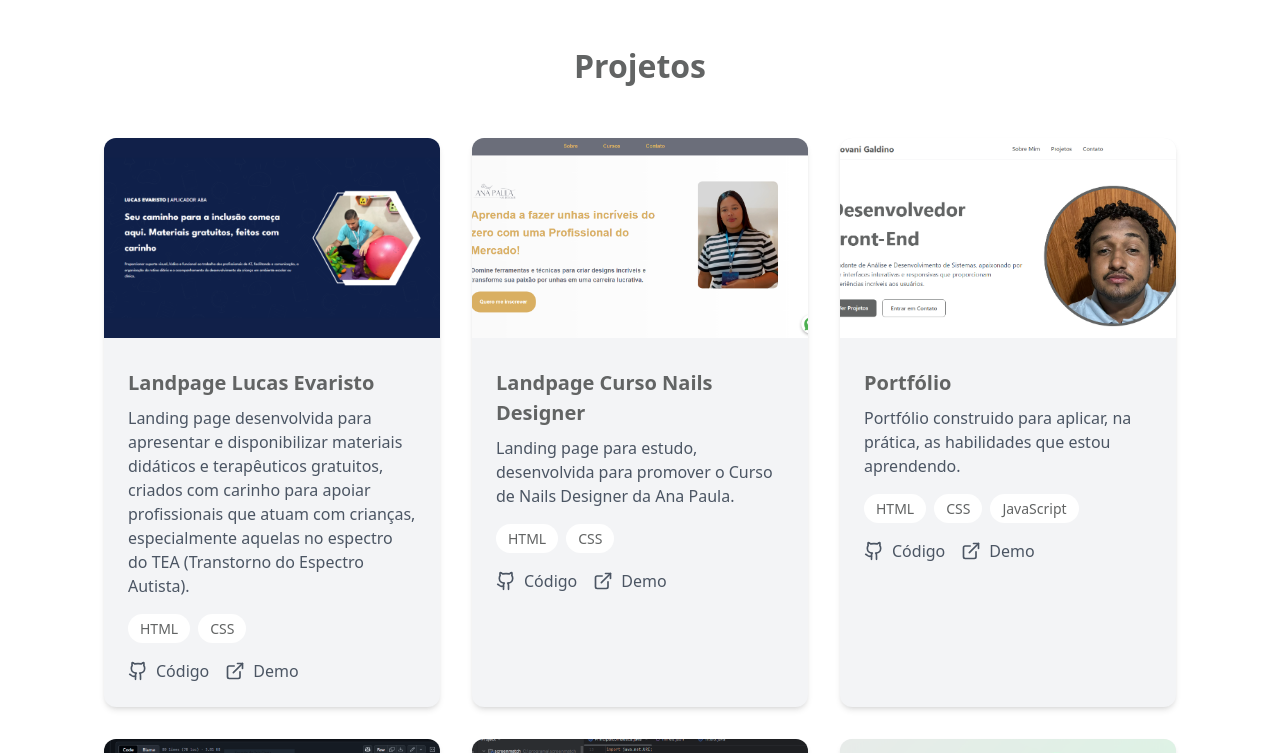
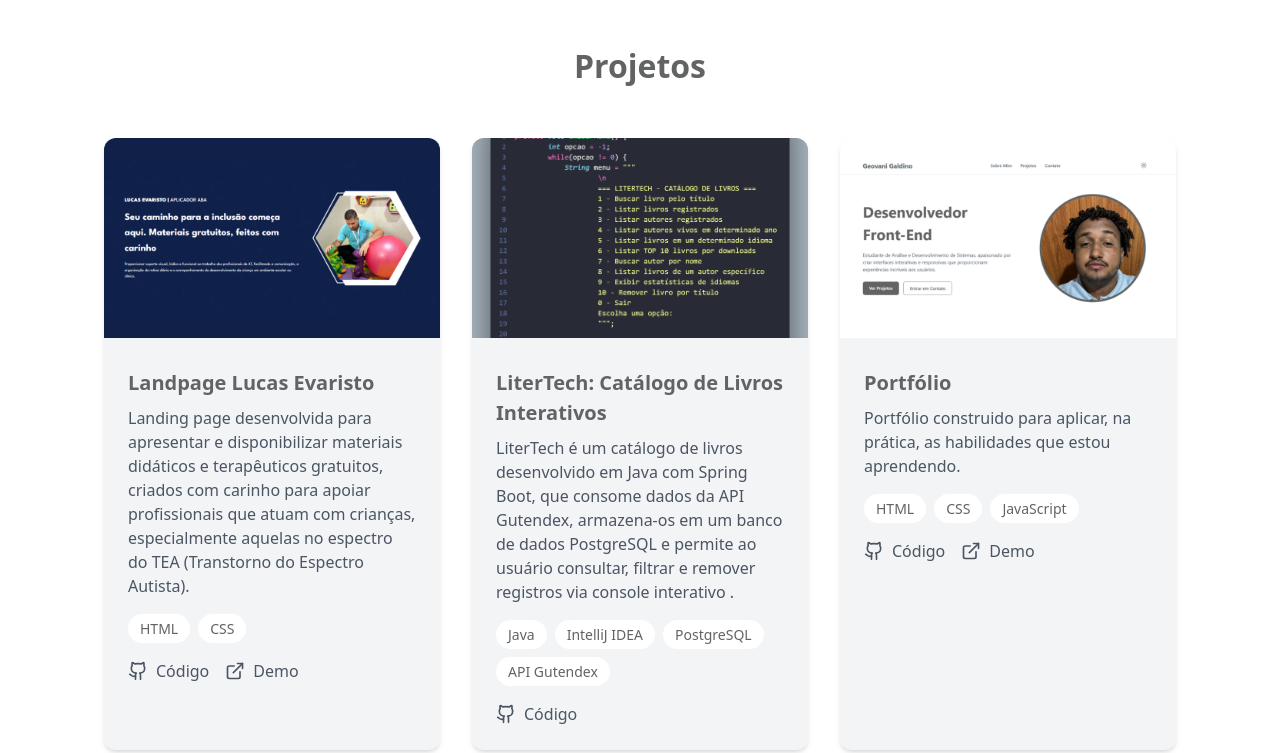
Before and after one commit to geovanigaldino/portfolio, a plain HTML site: page index.html in a window 1280 px wide. Shown: the part 1260-2013 px from the top of the page. Drawn offline with Linux system fonts and the light colour scheme.

Commit message:
"Atualiza portfólio com melhorias no layout, inclusão de novos projetos, atualização da imagem de portfólio, remoção de link desnecessário e ajustes na responsividade e navegação."

```diff
--- /dev/null
+++ b/assets/css/media-queries.css
@@ -0,0 +1,50 @@
+/* Media Queries */
+@media (max-width: 768px) {
+    .hero .container {
+        flex-direction: column;
+        text-align: center;
+    }
+
+    .hero-buttons {
+        justify-content: center;
+    }
+
+    .hero-content h2 {
+        font-size: 2.5rem;
+    }
+}
+
+@media (max-width: 576px) {
+
+    .container {
+        padding: 0;
+    }
+
+    .header {
+        padding: 1rem;
+    }
+
+    .header h1 {
+        font-size: 1rem;
+    }
+
+    .hero-content h1 {
+        font-size: 2rem;
+    }
+
+    .hero-content p {
+        font-size: 1rem;
+    }
+
+    .about-content {
+        padding: 0 1rem;
+    }
+
+    .projects-grid {
+        grid-template-columns: 1fr;
+    }
+
+    .project-card {
+        margin-bottom: 2rem;
+    }
+}
--- a/assets/styles/style.css
+++ b/assets/css/style.css
@@ -106,16 +106,39 @@ img {
     flex: 1;
 }
 
+@keyframes fadeInSlideUp {
+    0% {
+        opacity: 0;
+        transform: translateY(20px); /* Começa 20px abaixo */
+    }
+    100% {
+        opacity: 1;
+        transform: translateY(0); /* Termina na posição original */
+    }
+}
+
 .hero-content h2 {
     font-size: 3.5rem;
     font-weight: 700;
     margin-bottom: 1.5rem;
+    opacity: 0;
+    animation: fadeInSlideUp 0.8s ease forwards;
+    animation-delay: 0.2s;
 }
 
 .hero-content p {
+    opacity: 0;
+    animation: fadeInSlideUp 0.8s ease forwards;
+    animation-delay: 0.5s;
     font-size: 1.125rem;
     color: var(--text-secondary);
     margin-bottom: 2rem;
+}
+
+.hero-buttons {
+    opacity: 0;
+    animation: fadeInSlideUp 0.8s ease-out forwards;
+    animation-delay: 0.7s;
 }
 
 /* Buttons */
@@ -457,19 +480,3 @@ p.subtitle {
     text-align: center;
     color: var(--text-secondary);
 }
-
-/* Media Queries */
-@media (max-width: 768px) {
-    .hero .container {
-        flex-direction: column;
-        text-align: center;
-    }
-
-    .hero-buttons {
-        justify-content: center;
-    }
-
-    .hero-content h2 {
-        font-size: 2.5rem;
-    }
-}
--- a/index.html
+++ b/index.html
@@ -4,7 +4,8 @@
     <meta charset="UTF-8" />
     <meta name="viewport" content="width=device-width, initial-scale=1.0" />
     <title>Geovani Galdino | Dev</title>
-    <link rel="stylesheet" href="assets/styles/style.css"/>
+    <link rel="stylesheet" href="assets/css/style.css"/>
+    <link rel="stylesheet" href="assets/css/media-queries.css">
     <link rel="shortcut icon" href="assets/favicon.ico" type="image/x-icon">
   </head>
   <body>
@@ -173,6 +174,116 @@
 
           <article class="project-card">
             <img
+              src="assets/img/code-exibirMenu.png"
+              alt="Tela do Conversor de Moedas"
+              loading="lazy"
+            />
+            <div class="project-content">
+              <h3>LiterTech: Catálogo de Livros Interativos</h3>
+              <p>
+                LiterTech é um catálogo de livros desenvolvido em Java com Spring Boot, que consome dados da API Gutendex, armazena-os em um banco de dados PostgreSQL e permite ao usuário consultar, filtrar e remover registros via console interativo .
+              </p>
+              <div class="project-tags">
+                <span>Java</span>
+                <span>IntelliJ IDEA</span>
+                <span>PostgreSQL</span>
+                <span>API Gutendex</span>
+              </div>
+              <div class="project-links">
+                <a href="https://github.com/geovanigaldino/LiterTech" class="project-link" target="_blank">
+                  <svg
+                    xmlns="http://www.w3.org/2000/svg"
+                    width="20"
+                    height="20"
+                    viewBox="0 0 24 24"
+                    fill="none"
+                    stroke="currentColor"
+                    stroke-width="2"
+                    stroke-linecap="round"
+                    stroke-linejoin="round"
+                  >
+                    <path
+                      d="M15 22v-4a4.8 4.8 0 0 0-1-3.5c3 0 6-2 6-5.5.08-1.25-.27-2.48-1-3.5.28-1.15.28-2.35 0-3.5 0 0-1 0-3 1.5-2.64-.5-5.36-.5-8 0C6 2 5 2 5 2c-.3 1.15-.3 2.35 0 3.5A5.403 5.403 0 0 0 4 9c0 3.5 3 5.5 6 5.5-.39.49-.68 1.05-.85 1.65-.17.6-.22 1.23-.15 1.85v4"
+                    ></path>
+                    <path d="M9 18c-4.51 2-5-2-7-2"></path>
+                  </svg>
+                  <span>Código</span>
+                </a>
+              </div>
+            </div>
+          </article>
+
+          <article class="project-card">
+            <img
+              src="assets/img/tela-inicial-portfolio.png"
+              alt="Tela do Portfólio"
+              loading="lazy"
+            />
+            <div class="project-content">
+              <h3>Portfólio</h3>
+              <p>
+                Portfólio construido para aplicar, na prática, as habilidades
+                que estou aprendendo.
+              </p>
+              <div class="project-tags">
+                <span>HTML</span>
+                <span>CSS</span>
+                <span>JavaScript</span>
+              </div>
+              <div class="project-links">
+                <a
+                  href="https://github.com/geovanigaldino/portfolio"
+                  class="project-link"
+                  target="_blank"
+                >
+                  <svg
+                    xmlns="http://www.w3.org/2000/svg"
+                    width="20"
+                    height="20"
+                    viewBox="0 0 24 24"
+                    fill="none"
+                    stroke="currentColor"
+                    stroke-width="2"
+                    stroke-linecap="round"
+                    stroke-linejoin="round"
+                  >
+                    <path
+                      d="M15 22v-4a4.8 4.8 0 0 0-1-3.5c3 0 6-2 6-5.5.08-1.25-.27-2.48-1-3.5.28-1.15.28-2.35 0-3.5 0 0-1 0-3 1.5-2.64-.5-5.36-.5-8 0C6 2 5 2 5 2c-.3 1.15-.3 2.35 0 3.5A5.403 5.403 0 0 0 4 9c0 3.5 3 5.5 6 5.5-.39.49-.68 1.05-.85 1.65-.17.6-.22 1.23-.15 1.85v4"
+                    ></path>
+                    <path d="M9 18c-4.51 2-5-2-7-2"></path>
+                  </svg>
+                  <span>Código</span>
+                </a>
+                <a
+                  href="https://geovanigaldino.github.io/portfolio/"
+                  class="project-link"
+                  target="_blank"
+                >
+                  <svg
+                    xmlns="http://www.w3.org/2000/svg"
+                    width="20"
+                    height="20"
+                    viewBox="0 0 24 24"
+                    fill="none"
+                    stroke="currentColor"
+                    stroke-width="2"
+                    stroke-linecap="round"
+                    stroke-linejoin="round"
+                  >
+                    <path
+                      d="M18 13v6a2 2 0 0 1-2 2H5a2 2 0 0 1-2-2V8a2 2 0 0 1 2-2h6"
+                    ></path>
+                    <polyline points="15 3 21 3 21 9"></polyline>
+                    <line x1="10" y1="14" x2="21" y2="3"></line>
+                  </svg>
+                  <span>Demo</span>
+                </a>
+              </div>
+            </div>
+          </article>
+
+          <article class="project-card">
+            <img
               src="assets/img/tela-inicial-landpage-curso-nails.PNG"
               alt="Landing page Curso de Unhas"
               loading="lazy"
@@ -213,75 +324,6 @@
                 </a>
                 <a
                   href="https://anapaula-nail-designer.vercel.app/"
-                  class="project-link"
-                  target="_blank"
-                >
-                  <svg
-                    xmlns="http://www.w3.org/2000/svg"
-                    width="20"
-                    height="20"
-                    viewBox="0 0 24 24"
-                    fill="none"
-                    stroke="currentColor"
-                    stroke-width="2"
-                    stroke-linecap="round"
-                    stroke-linejoin="round"
-                  >
-                    <path
-                      d="M18 13v6a2 2 0 0 1-2 2H5a2 2 0 0 1-2-2V8a2 2 0 0 1 2-2h6"
-                    ></path>
-                    <polyline points="15 3 21 3 21 9"></polyline>
-                    <line x1="10" y1="14" x2="21" y2="3"></line>
-                  </svg>
-                  <span>Demo</span>
-                </a>
-              </div>
-            </div>
-          </article>
-
-          <article class="project-card">
-            <img
-              src="assets/img/tela-portfolio.PNG"
-              alt="Tela do Portfólio"
-              loading="lazy"
-            />
-            <div class="project-content">
-              <h3>Portfólio</h3>
-              <p>
-                Portfólio construido para aplicar, na prática, as habilidades
-                que estou aprendendo.
-              </p>
-              <div class="project-tags">
-                <span>HTML</span>
-                <span>CSS</span>
-                <span>JavaScript</span>
-              </div>
-              <div class="project-links">
-                <a
-                  href="https://github.com/geovanigaldino/portfolio"
-                  class="project-link"
-                  target="_blank"
-                >
-                  <svg
-                    xmlns="http://www.w3.org/2000/svg"
-                    width="20"
-                    height="20"
-                    viewBox="0 0 24 24"
-                    fill="none"
-                    stroke="currentColor"
-                    stroke-width="2"
-                    stroke-linecap="round"
-                    stroke-linejoin="round"
-                  >
-                    <path
-                      d="M15 22v-4a4.8 4.8 0 0 0-1-3.5c3 0 6-2 6-5.5.08-1.25-.27-2.48-1-3.5.28-1.15.28-2.35 0-3.5 0 0-1 0-3 1.5-2.64-.5-5.36-.5-8 0C6 2 5 2 5 2c-.3 1.15-.3 2.35 0 3.5A5.403 5.403 0 0 0 4 9c0 3.5 3 5.5 6 5.5-.39.49-.68 1.05-.85 1.65-.17.6-.22 1.23-.15 1.85v4"
-                    ></path>
-                    <path d="M9 18c-4.51 2-5-2-7-2"></path>
-                  </svg>
-                  <span>Código</span>
-                </a>
-                <a
-                  href="https://geovanigaldino.github.io/portfolio/"
                   class="project-link"
                   target="_blank"
                 >
@@ -576,6 +618,6 @@
       </div>
     </footer>
 
-    <script src="script.js"></script>
+    <script src="assets/js/script.js"></script>
   </body>
 </html>
```
Also changed, not shown: assets/img/code-exibirMenu.png (added), assets/img/tela-inicial-portfolio.png (added), assets/js/script.js (renamed from script.js).
